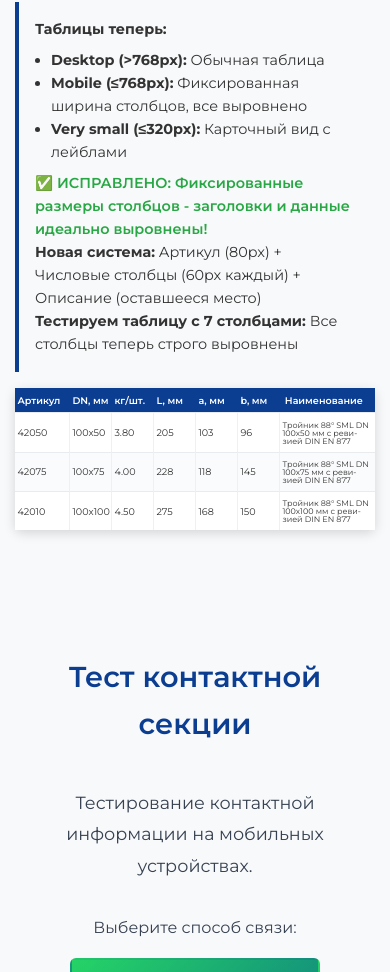
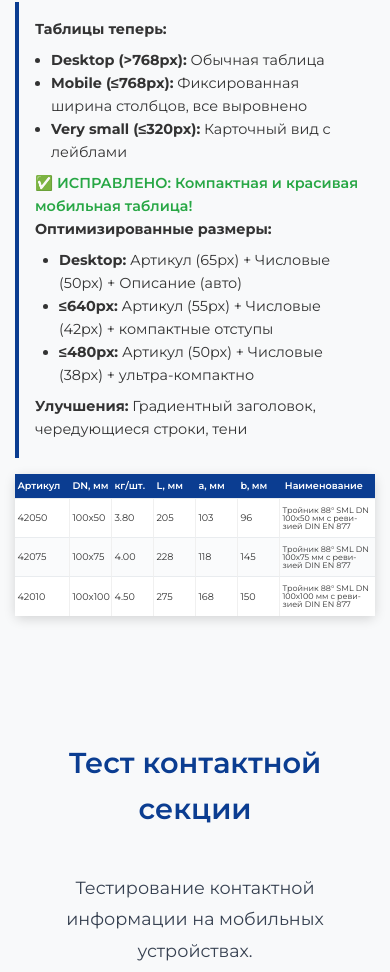
Before and after one commit to aikuuu999-cpu/eneco, a website: page mobile-test.html in a window 390 px wide. Shown: the part 2194-3166 px from the top of the page. Drawn offline with Linux system fonts and the light colour scheme.

Commit message:
Update mobile-test.html

```diff
--- a/mobile-test.html
+++ b/mobile-test.html
@@ -127,9 +127,14 @@
                     <li><strong>Mobile (≤768px):</strong> Фиксированная ширина столбцов, все выровнено</li>
                     <li><strong>Very small (≤320px):</strong> Карточный вид с лейблами</li>
                 </ul>
-                <p style="color: #28a745; font-weight: 600;">✅ ИСПРАВЛЕНО: Фиксированные размеры столбцов - заголовки и данные идеально выровнены!</p>
-                <p><strong>Новая система:</strong> Артикул (80px) + Числовые столбцы (60px каждый) + Описание (оставшееся место)</p>
-                <p><strong>Тестируем таблицу с 7 столбцами:</strong> Все столбцы теперь строго выровнены</p>
+                <p style="color: #28a745; font-weight: 600;">✅ ИСПРАВЛЕНО: Компактная и красивая мобильная таблица!</p>
+                <p><strong>Оптимизированные размеры:</strong></p>
+                <ul style="font-size: 0.9rem; margin: 0.5rem 0; padding-left: 1.5rem;">
+                    <li><strong>Desktop:</strong> Артикул (65px) + Числовые (50px) + Описание (авто)</li>
+                    <li><strong>≤640px:</strong> Артикул (55px) + Числовые (42px) + компактные отступы</li>
+                    <li><strong>≤480px:</strong> Артикул (50px) + Числовые (38px) + ультра-компактно</li>
+                </ul>
+                <p><strong>Улучшения:</strong> Градиентный заголовок, чередующиеся строки, тени</p>
             </div>
             <table class="catalog-table">
                 <thead>
```
